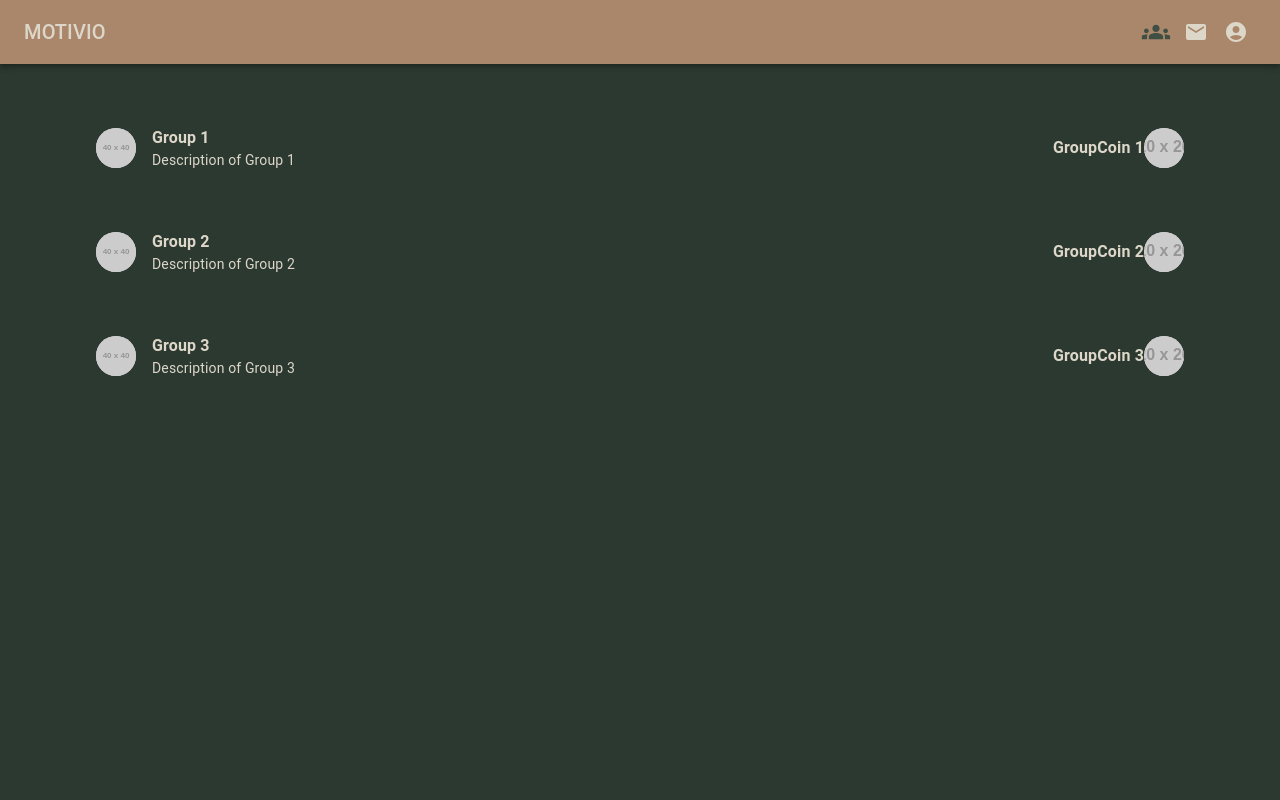
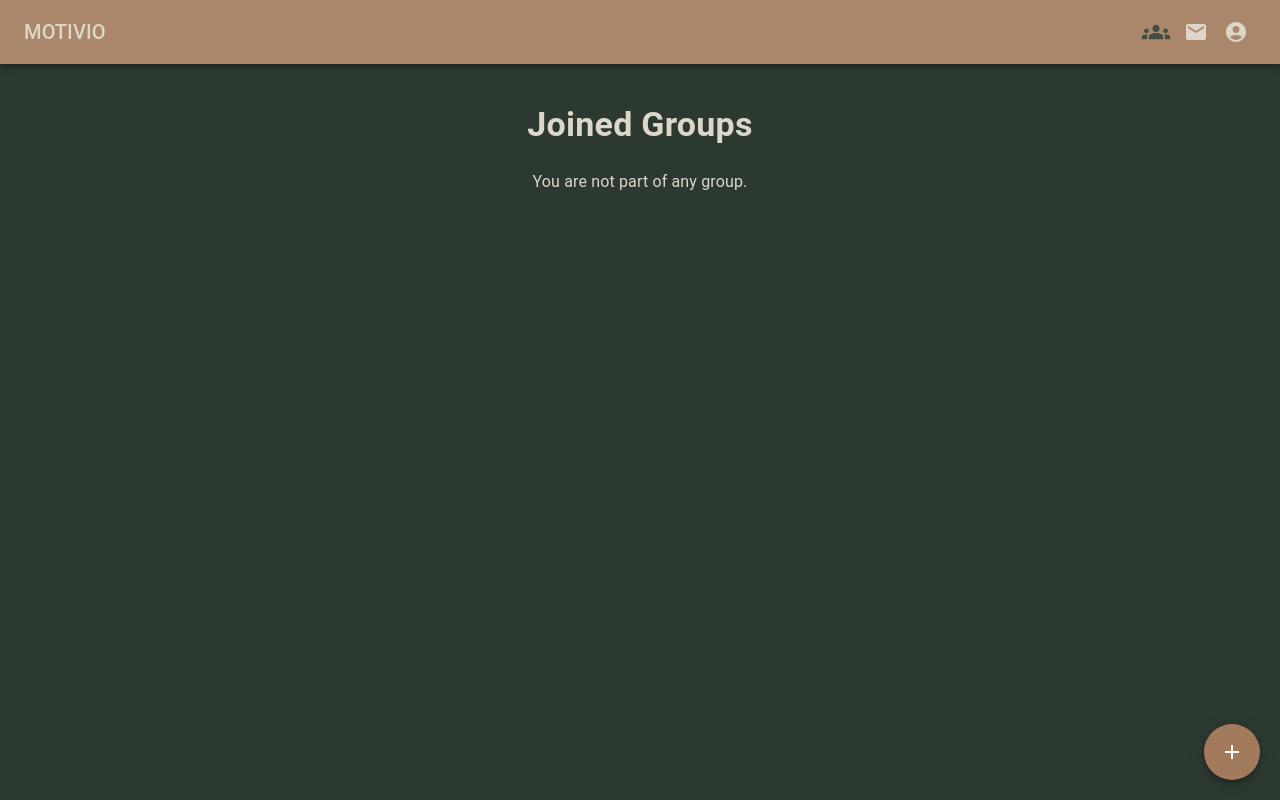
Before and after one commit to Make-IT-Easy-Hackathon-2025/Klask, a React (Create React App) app in the folder frontend/: page /home in a window 1280 px wide. Built offline with nearby package versions, Linux system fonts and the light colour scheme.

Commit message:
KLASK-12 Joined Groups list, GroupCard component

```diff
--- /dev/null
+++ b/frontend/src/components/GroupCard/index.tsx
@@ -0,0 +1,55 @@
+import React from 'react';
+import { Card, CardContent, Avatar, Typography, Box } from '@mui/material';
+
+interface Group {
+  _id: string;
+  profilePic: string;
+  name: string;
+  description: string;
+  coin: {
+    image?: string;
+    name: string;
+  };
+}
+
+interface GroupCardProps {
+  group: Group;
+  handleGroupClick: (groupId: string) => void;
+}
+
+const GroupCard: React.FC<GroupCardProps> = ({ group, handleGroupClick }) => {
+  return (
+    <Card
+      key={group._id}
+      sx={{
+        mb: 2,
+        width: '100%',
+        transition: 'transform 0.2s ease-in-out, box-shadow 0.2s ease-in-out',
+        '&:hover': {
+          transform: 'scale(1.02)', // Slightly scale up the card
+          boxShadow: '0px 4px 20px rgba(0, 0, 0, 0.2)', // Add a shadow effect
+          cursor: 'pointer', // Change cursor to pointer on hover
+        },
+      }}
+      onClick={() => handleGroupClick(group._id)}
+    >
+      <CardContent>
+        <Box sx={{ display: 'flex', alignItems: 'center' }}>
+          <Avatar src={group.profilePic} sx={{ mr: 2 }} />
+          <Typography variant="h6">{group.name}</Typography>
+        </Box>
+        <Typography variant="body2" color="textSecondary" sx={{ mt: 1 }}>
+          {group.description}
+        </Typography>
+        <Box sx={{ display: 'flex', alignItems: 'center', mt: 1 }}>
+          {group.coin.image && (
+            <Avatar src={group.coin.image} sx={{ width: 20, height: 20, mr: 1 }} />
+          )}
+          <Typography variant="body2">{group.coin.name}</Typography>
+        </Box>
+      </CardContent>
+    </Card>
+  );
+};
+
+export default GroupCard;
--- a/frontend/src/pages/HomePage/index.tsx
+++ b/frontend/src/pages/HomePage/index.tsx
@@ -1,56 +1,47 @@
-import React, { useState } from "react";
-import { Box, List, ListItem, ListItemText, Avatar, Typography, useTheme } from "@mui/material";
+import React, { useEffect, useState } from "react";
+import { Box, Typography, Card, CardContent, Fab, Dialog, DialogTitle, TextField, Button } from "@mui/material";
+import AddIcon from "@mui/icons-material/Add";
 import NavBar from "../../components/Navbar";
-
-export interface IGroup {
-  _id: string;
-  name: string;
-  users: string[];
-  profilePic: string;
-  description: string;
-  coin: {
-    name: string;
-    image: string;
-  };
-  shopItems: string[];
-}
-
-const groups: IGroup[] = [
-  {
-    _id: "1",
-    name: "Group 1",
-    users: ["user1", "user2"],
-    profilePic: "https://via.placeholder.com/40",
-    description: "Description of Group 1",
-    coin: { name: "GroupCoin 1", image: "https://via.placeholder.com/20" },
-    shopItems: ["item1", "item2"],
-  },
-  {
-    _id: "2",
-    name: "Group 2",
-    users: ["user3", "user4"],
-    profilePic: "https://via.placeholder.com/40",
-    description: "Description of Group 2",
-    coin: { name: "GroupCoin 2", image: "https://via.placeholder.com/20" },
-    shopItems: ["item3", "item4"],
-  },
-  {
-    _id: "3",
-    name: "Group 3",
-    users: ["user5", "user6"],
-    profilePic: "https://via.placeholder.com/40",
-    description: "Description of Group 3",
-    coin: { name: "GroupCoin 3", image: "https://via.placeholder.com/20" },
-    shopItems: ["item5", "item6"],
-  },
-];
+import { IGroup } from "../../utils/types/dataTypes";
+import { useAuth } from "../../context/AuthProvider";
+import { getCreatedGroups, getUserGroups } from "../../api";
+import LoadingPage from "../LoadingPage";
+import { useNavigate } from "react-router-dom";
+import GroupCard from "../../components/GroupCard"; // Import the GroupCard component
 
 const HomePage: React.FC = () => {
-  const [selectedGroup, setSelectedGroup] = useState<string | null>(null);
-  const theme = useTheme();
+  const { user } = useAuth();
+  const [groups, setGroups] = useState<IGroup[]>([]);
+  const [loading, setLoading] = useState(false);
+  const navigate = useNavigate();
 
+  // Fetch groups on component mount
+  useEffect(() => {
+    const fetchGroups = async () => {
+      if (!user) return;
+
+      try {
+        setLoading(true);
+        const userGroups = await getUserGroups(user._id); // or getCreatedGroups(user._id)
+        setGroups(userGroups);
+      } catch (error) {
+        console.error("Error fetching groups", error);
+      } finally {
+        setLoading(false);
+      }
+    };
+
+    fetchGroups();
+  }, [user]);
+
+  // Handle group click
   const handleGroupClick = (groupId: string) => {
-    console.log("Group clicked:", groupId);
+    navigate(`/groups/${groupId}/leaderboard`);
+  };
+
+  // Loading state
+  if (loading) {
+    return <LoadingPage />;
   }
 
   return (
@@ -58,40 +49,38 @@ const HomePage: React.FC = () => {
       <Box
         sx={{
           flexGrow: 1,
-          overflowY: "auto",
-          padding: 2,
+          padding: 3,
           display: "flex",
           flexDirection: "column",
           alignItems: "center",
         }}
       >
-        <List sx={{ width: "100%" }}>
-          {groups.map((group) => (
-            <ListItem
+        {/* Page Title */}
+        <Typography variant="h4" fontWeight="bold" sx={{ marginBottom: 3 }}>
+          Joined Groups
+        </Typography>
+
+        {/* List of Groups or Empty State Message */}
+        {groups.length > 0 ? (
+          groups.map((group) => (
+            <GroupCard
               key={group._id}
-              onClick={() => handleGroupClick(group._id)}
-              sx={{
-                padding: 2,
-                borderRadius: 2,
-                display: "flex",
-                alignItems: "center",
-                justifyContent: "space-between",
-                mb: 2,
-                border: selectedGroup === group._id ? `2px solid ${theme.palette.primary.main}` : "none",
-                transition: "0.3s",
-              }}
-            >
-              <Avatar src={group.profilePic} sx={{ backgroundColor: "#E0E0E0" }} />
-              <ListItemText
-                primary={<Typography fontWeight="bold">{group.name}</Typography>}
-                secondary={group.description}
-                sx={{ textAlign: "left", marginLeft: 2 }}
-              />
-              <Typography fontWeight="bold">{group.coin.name}</Typography>
-              <Avatar src={group.coin.image} sx={{ backgroundColor: "#E0E0E0" }} />
-            </ListItem>
-          ))}
-        </List>
+              group={group}
+              handleGroupClick={handleGroupClick}
+            />
+          ))
+        ) : (
+          <Typography variant="body1" color="textSecondary">
+            You are not part of any group.
+          </Typography>
+        )}
+
+        {/* Floating Add Button */}
+        <Box position="fixed" bottom={20} right={20}>
+          <Fab color="primary" onClick={() => navigate("/create-group")}>
+            <AddIcon />
+          </Fab>
+        </Box>
       </Box>
     </NavBar>
   );
--- a/frontend/src/pages/ProfilePage/index.tsx
+++ b/frontend/src/pages/ProfilePage/index.tsx
@@ -7,6 +7,7 @@ import { useAuth } from "../../context/AuthProvider";
 import { createGroup, getCreatedGroups, getUserGroups } from "../../api";
 import LoadingPage from "../LoadingPage";
 import { useNavigate } from "react-router-dom";
+import GroupCard from "../../components/GroupCard";
 
 const ProfilePage: React.FC = () => {
   const { user } = useAuth();
@@ -147,22 +148,11 @@ const handleGroupClick = (groupId: string) => {
           My Groups
         </Typography>
         {groups.map((group) => (
-          <Card key={group._id} sx={{ mb: 2, width:'100%' }} onClick={() => handleGroupClick(group._id)}>
-            <CardContent>
-              <MuiBox sx={{ display: "flex", alignItems: "center" }}>
-                <Avatar src={group.profilePic} sx={{ mr: 2 }} />
-                <Typography variant="h6">{group.name}</Typography>
-              </MuiBox>
-              <Typography variant="body2" color="textSecondary" sx={{ mt: 1 }}>
-                {group.description}
-              </Typography>
-              <MuiBox sx={{ display: "flex", alignItems: "center", mt: 1 }}>
-{       group.coin.image !== undefined &&
-  <Avatar src={group.coin.image} sx={{ width: 20, height: 20, mr: 1 }} />
-}                <Typography variant="body2">{group.coin.name}</Typography>
-              </MuiBox>
-            </CardContent>
-          </Card>
+          <GroupCard
+            key={group._id}
+            group={group}
+            handleGroupClick={handleGroupClick}
+          />
         ))}
 
         {/* Floating Add Button */}
```
